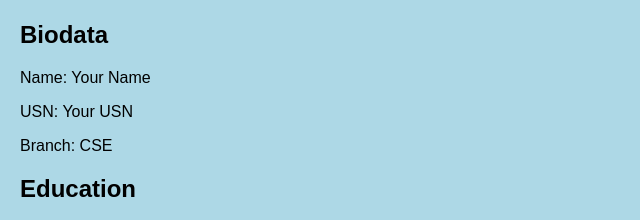
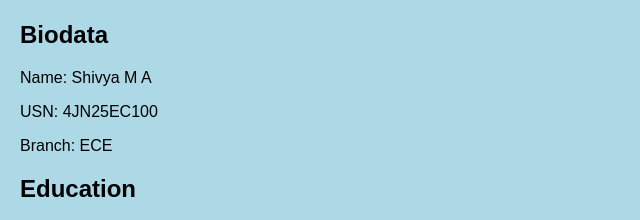
Before and after one commit to shivyama1-source/personal_website, a plain HTML site: page index.html in a window 1280 px wide. Shown: the part 353-573 px from the top of the page, 0-640 px from the left. Drawn offline with Linux system fonts and the light colour scheme.

Commit message:
Add files via upload

```diff
--- a/index.html
+++ b/index.html
@@ -28,9 +28,9 @@ border-radius:10px;
 </center>
 
 <h2>Biodata</h2>
-<p>Name: Your Name</p>
-<p>USN: Your USN</p>
-<p>Branch: CSE</p>
+<p>Name: Shivya M A</p>
+<p>USN: 4JN25EC100</p>
+<p>Branch: ECE</p>
 
 <h2>Education</h2>
 <ul>
```
